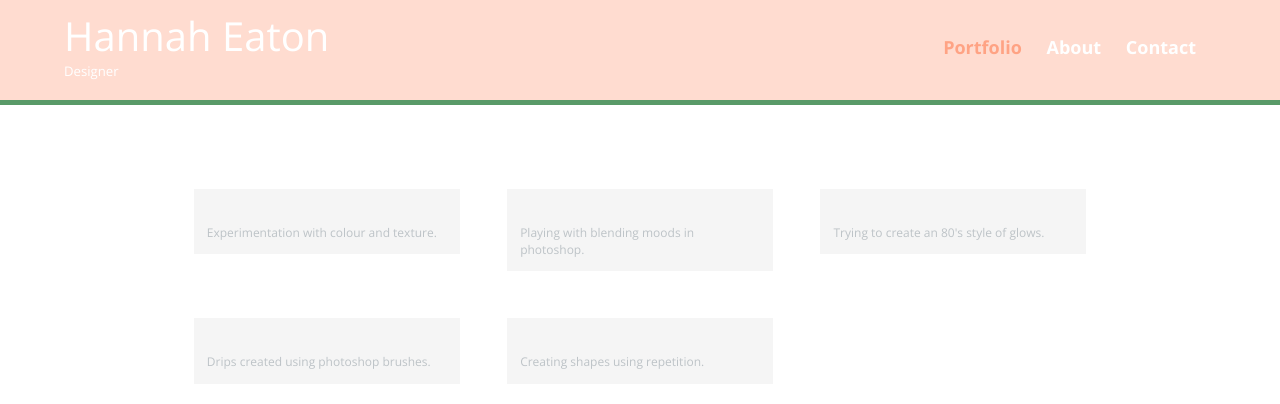
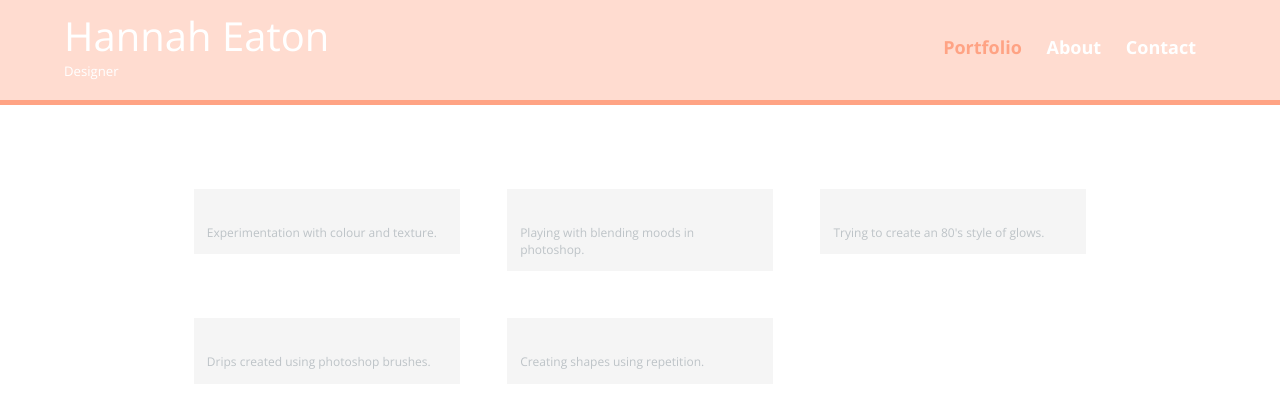
Before and after one commit to hannah-eaton/hannah-eaton.github.io, a plain HTML site: page index.html in a window 1280 px wide. Shown: the top 404 px of the page. Drawn offline with nearby package versions, Linux system fonts and the light colour scheme.

Commit message:
chnaged colours

```diff
--- a/css/responsive.css
+++ b/css/responsive.css
@@ -75,7 +75,7 @@ h1 {
   }
 
 header {
-    border-bottom: 5px solid #599a68;
+    border-bottom: 5px solid #FFA384;
     margin-bottom: 60px;
 
   }
```
